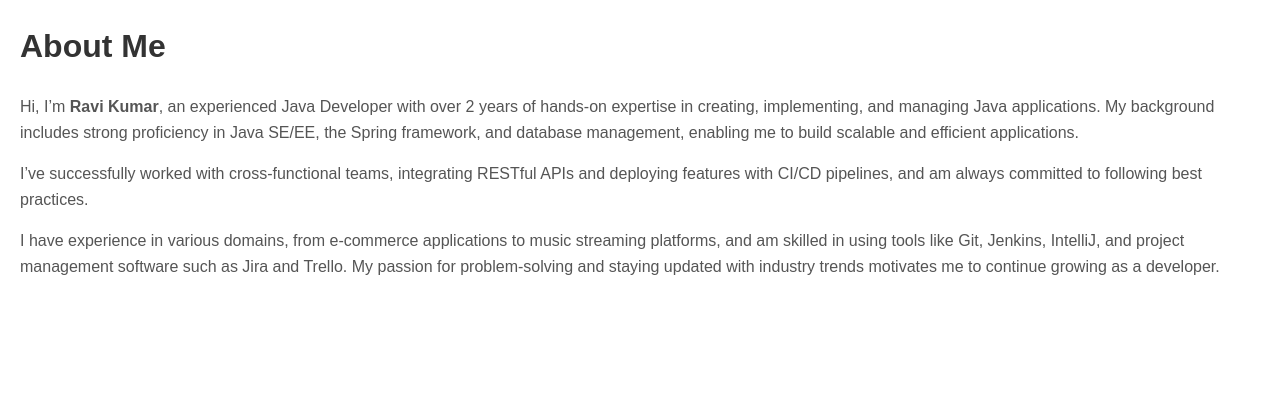
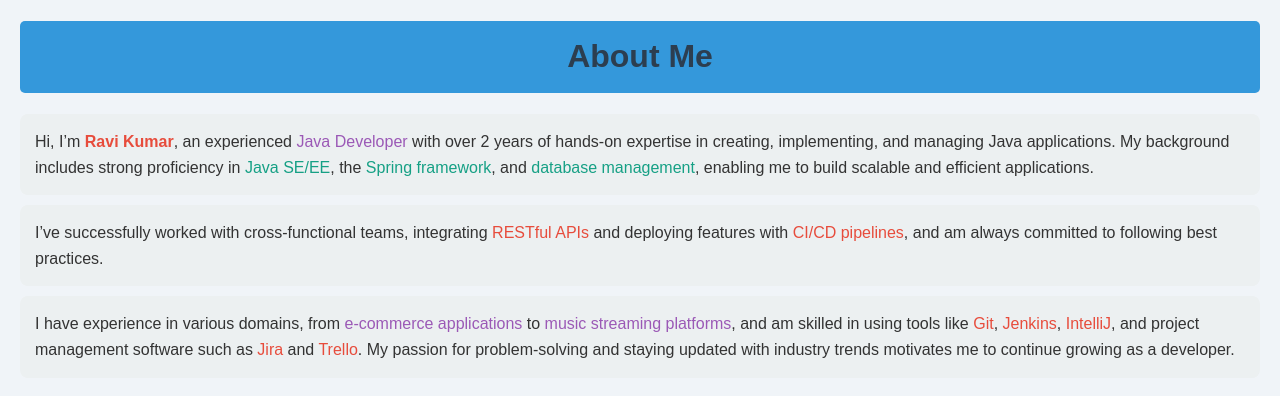
Before and after one commit to Ravikumar1942/ravi-kumar, a plain HTML site: page index.html in a window 1280 px wide. Drawn offline with Linux system fonts and the light colour scheme.

Commit message:
Update index.html

```diff
--- a/index.html
+++ b/index.html
@@ -9,23 +9,41 @@
             font-family: Arial, sans-serif;
             line-height: 1.6;
             margin: 20px;
+            background-color: #f0f4f8; /* Light background color */
+            color: #333;
         }
         h1 {
-            color: #333;
+            color: #2c3e50;
+            background-color: #3498db;
+            padding: 10px;
+            border-radius: 5px;
+            text-align: center;
         }
         p {
-            color: #555;
+            background-color: #ecf0f1;
+            padding: 15px;
+            border-radius: 8px;
+            margin: 10px 0;
+        }
+        .highlight {
+            color: #e74c3c; /* Red */
+        }
+        .accent {
+            color: #9b59b6; /* Purple */
+        }
+        .accent2 {
+            color: #16a085; /* Teal */
         }
     </style>
 </head>
 <body>
 
     <h1>About Me</h1>
-    <p>Hi, I’m <strong>Ravi Kumar</strong>, an experienced Java Developer with over 2 years of hands-on expertise in creating, implementing, and managing Java applications. My background includes strong proficiency in Java SE/EE, the Spring framework, and database management, enabling me to build scalable and efficient applications. </p>
+    <p>Hi, I’m <span class="highlight"><strong>Ravi Kumar</strong></span>, an experienced <span class="accent">Java Developer</span> with over 2 years of hands-on expertise in creating, implementing, and managing Java applications. My background includes strong proficiency in <span class="accent2">Java SE/EE</span>, the <span class="accent2">Spring framework</span>, and <span class="accent2">database management</span>, enabling me to build scalable and efficient applications.</p>
 
-    <p>I’ve successfully worked with cross-functional teams, integrating RESTful APIs and deploying features with CI/CD pipelines, and am always committed to following best practices.</p>
+    <p>I’ve successfully worked with cross-functional teams, integrating <span class="highlight">RESTful APIs</span> and deploying features with <span class="highlight">CI/CD pipelines</span>, and am always committed to following best practices.</p>
 
-    <p>I have experience in various domains, from e-commerce applications to music streaming platforms, and am skilled in using tools like Git, Jenkins, IntelliJ, and project management software such as Jira and Trello. My passion for problem-solving and staying updated with industry trends motivates me to continue growing as a developer.</p>
+    <p>I have experience in various domains, from <span class="accent">e-commerce applications</span> to <span class="accent">music streaming platforms</span>, and am skilled in using tools like <span class="highlight">Git</span>, <span class="highlight">Jenkins</span>, <span class="highlight">IntelliJ</span>, and project management software such as <span class="highlight">Jira</span> and <span class="highlight">Trello</span>. My passion for problem-solving and staying updated with industry trends motivates me to continue growing as a developer.</p>
 
 </body>
 </html>
```
